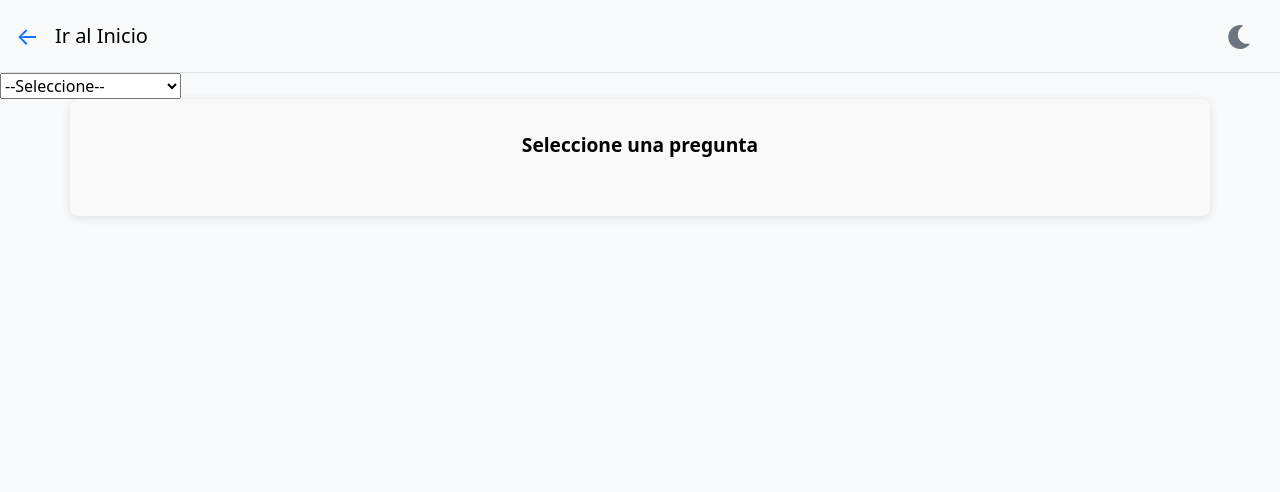
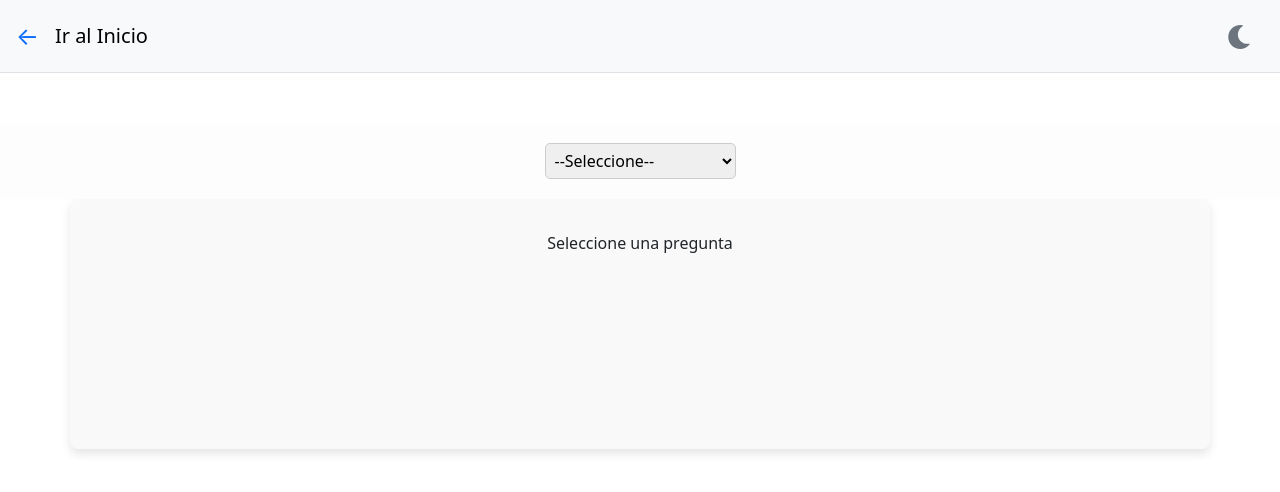
Before and after one commit to friquelmel9/Cuestionario-INF253-web, a React (Vite) app: page /Documentacion in a window 1280 px wide. Shown: the top 492 px of the page. Built offline with nearby package versions, Linux system fonts and the light colour scheme.

Commit message:
Pre-Documentacion
Documentacion:
    - Se agrego el markdown a las preguntas y respuestas
    - Un par de css para mejor visualizacion

```diff
--- a/src/vistas/Documentacion/Documentacion.css
+++ b/src/vistas/Documentacion/Documentacion.css
@@ -0,0 +1,39 @@
+body, html {
+  margin: 0;
+  padding: 0;
+  box-sizing: border-box;
+  background-color: #ffffff;
+  }
+
+  .documentacion {
+    display: flex;
+    flex-direction: column;
+    height: 100%;
+  }
+
+  .options-bar {
+    background-color: #fdfdfd;
+    padding: 10px;
+    gap: 10px;
+    text-align: center;
+    margin-top: 50px; /* Adjust based on navbar height */
+    position: sticky; /* Keeps it visible when scrolling */
+    top: 50px; /* Adjust based on navbar height */
+    z-index: 500;
+  }
+
+  .custom-select {
+    margin: 10px; /* Adds spacing around the select dropdown */
+    padding: 5px;
+    border-radius: 5px;
+    border: 1px solid #ccc;
+  }
+
+  .content-box {
+    margin: 100px;
+    margin-top: 100px; /* Adjust as needed */
+    background-color: #ffffff;
+    padding: 20px;
+    border: 1px solid #ccc;
+    border-radius: 100px;
+}
--- a/src/vistas/Documentacion/Documentacion.jsx
+++ b/src/vistas/Documentacion/Documentacion.jsx
@@ -9,6 +9,9 @@ import data2 from '/src/jsonFiles/quiz2.json'
 import data3 from '/src/jsonFiles/quiz3.json'
 import data4 from '/src/jsonFiles/quiz4.json'
 import data5 from '/src/jsonFiles/quiz5.json'
+
+import './Documentacion.css';
+
 
 function Documentacion() {
 
@@ -74,11 +77,24 @@ function Documentacion() {
         setShowQuestion(false)
     }
 
+    const handleRightArrow = (event) => {
+
+    }
+
+    const handleLeftArrow = (event) => {
+
+    }
+
+    useEffect(() => {
+        setSelectedQuestion(nullQuestion);
+    }, [selectedFilter]);
+
     return (
         <>
             <TopMenu text="Ir al Inicio" link={`${import.meta.env.BASE_URL}Inicio`} />
-            <div>
-                <select onChange={handleFilterChange}>
+            <body className="documentacion">
+                <div className="options-bar">
+                    <select className="custom-select" onChange={handleFilterChange}>
                         <option value={-1}>--Seleccione--</option>
                         <option value={1}>No filtro</option>
                         <option value={2}>Filtrar por Quiz</option>
@@ -86,7 +102,7 @@ function Documentacion() {
                     </select>
 
                     {selectedFilter === 2 && (
-                    <select onChange={handleFilterArray}>
+                        <select className="custom-select" onChange={handleFilterArray}>
                             <option value={-1}>--Seleccione--</option>
                             <option value={1}>Quiz 1</option>
                             <option value={2}>Quiz 2</option>
@@ -97,7 +113,7 @@ function Documentacion() {
                     )}
 
                     {selectedFilter === 3 && (
-                    <select onChange={handleFilterArray}>
+                        <select className="custom-select" onChange={handleFilterArray}>
                             <option value={-1}>--Seleccione--</option>
                             <option value={6}>Preguntas Originales</option>
                             <option value={7}>Preguntas de Evaluaciones</option>
@@ -105,7 +121,7 @@ function Documentacion() {
                     )}
 
                     {!(selectedFilter === -1) && (
-                    <select onChange={handleSelectedChange}>
+                        <select className="custom-select" onChange={handleSelectedChange}>
                         <option value={-1}>--Seleccione--</option>
                         {selectedFilter >= 2 && (
                             filteredArray.map(item => (
@@ -121,7 +137,8 @@ function Documentacion() {
                         </select>
                     )}
                 </div>
-            <QuestionBox question={selectedQuestion} mostrarRespuesta={showQuestion} isTest={false}></QuestionBox>
+                <QuestionBox className="content-box" question={selectedQuestion} mostrarRespuesta={showQuestion} isTest={false}></QuestionBox>
+            </body>
         </>
     );
 }
--- a/src/vistas/Documentacion/QuestionBox.css
+++ b/src/vistas/Documentacion/QuestionBox.css
@@ -1,11 +1,13 @@
 /* Container styles */
 .container {
-    width: 95%;
+    min-width: 200px;
+    min-height: 250px;
+    height: auto;
     margin: 0 auto;
     padding: 2rem;
     background-color: #f9f9f9;
     border-radius: 8px;
-    box-shadow: 0 2px 10px rgba(0, 0, 0, 0.1);
+    box-shadow: 0 5px 10px rgba(0, 0, 0, 0.1);
     box-sizing: border-box;
 }
 
@@ -32,10 +34,7 @@
 }
 /* Enunciado styles */
 .enunciado {
-    font-size: 1.2rem;
-    margin-bottom: 1.5rem;
-    font-weight: bold;
-    text-align: center;
+  text-align: center;
 }
 
 /* Parrafo styles */
--- a/src/vistas/Documentacion/QuestionBox.jsx
+++ b/src/vistas/Documentacion/QuestionBox.jsx
@@ -12,9 +12,10 @@ const QuestionBox = ({ question, mostrarRespuesta, isTest }) => {
         setShowAnswer(prevState => !prevState)
     }
 
-    const markdown = `
-    #This is perfect!
-    `
+    useEffect(() => {
+        setShowAnswer(false);
+    }, [question]);
+
 
     return (
         <>
@@ -27,14 +28,16 @@ const QuestionBox = ({ question, mostrarRespuesta, isTest }) => {
                         <div class="id-number"># {question.id}</div>
                         <div class="top-right-elements">{question.referencia}</div>
                     </div>
+                    <div>
                     {!showAnswer ? (
-                        <Markdown remarkPlugins={[remarkBreaks]}>{question.pregunta}</Markdown>
+                            <Markdown remarkPlugins={[remarkBreaks]}>{question.pregunta}</Markdown>
                     ) : (
                         <>
-                            <div className="enunciado">La respuesta correcta es: "{question.respuesta}" </div>
-                            <div className="enunciado">Explicacion: {question.explicacion} </div>
+                            <Markdown remarkPlugins={[remarkBreaks]}>{"La respuesta correcta es: "+question.respuesta}</Markdown>
+                            <Markdown remarkPlugins={[remarkBreaks]}>{"Explicacion: "+question.explicacion}</Markdown>
                         </>
                     )}
+                    </div>
                     {isTest ?
                     (
                         <div></div>
```
Lines whose indentation alone changed are shown as unchanged.
